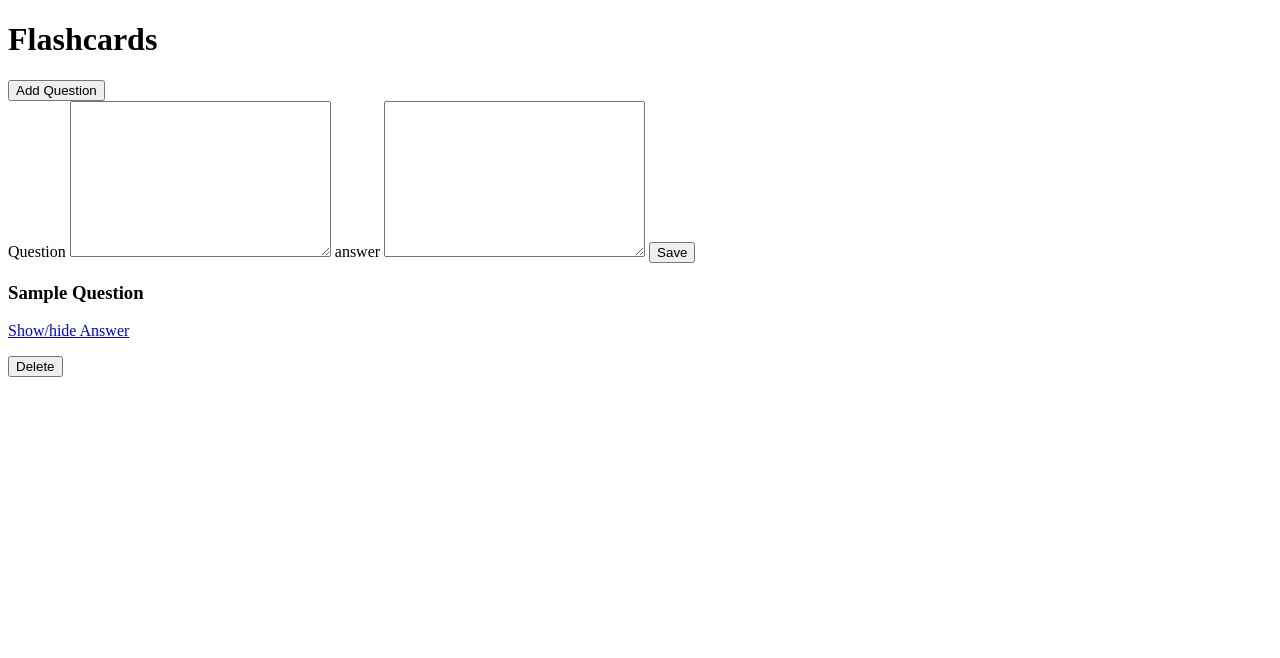
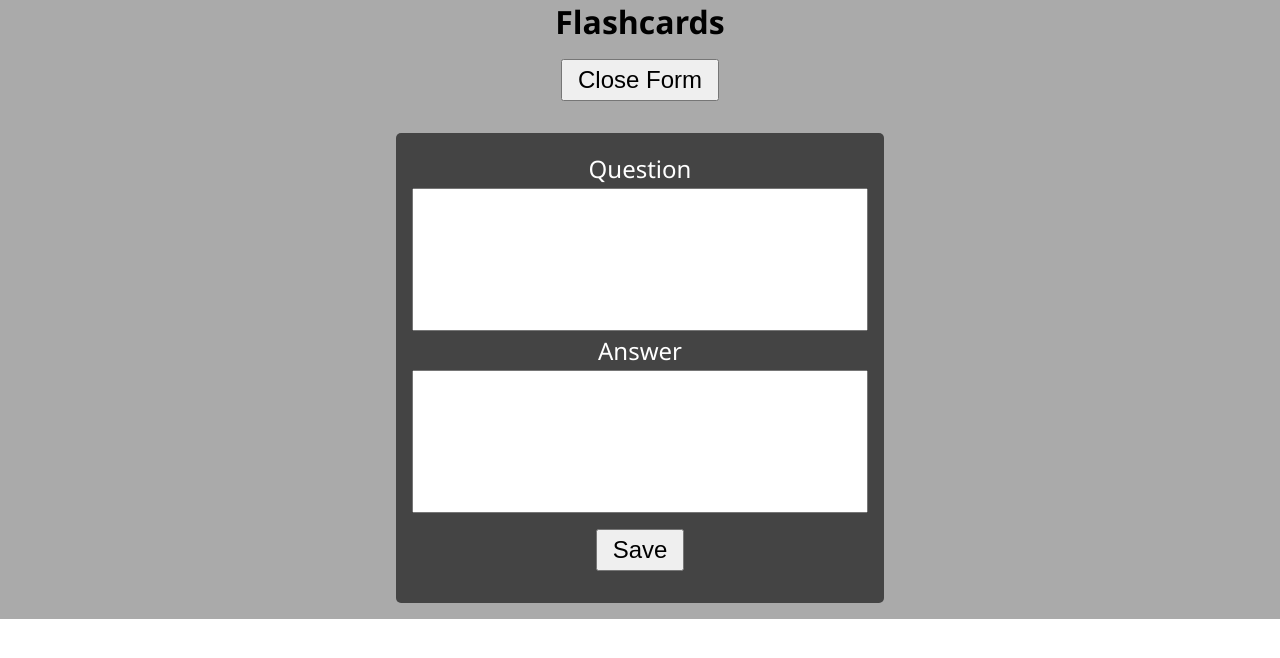
Before and after one commit to acquillac/Flashcards, a plain HTML site: page index.html in a window 1280 px wide. Both pictures are taken after a click on the button "Add Question". Drawn offline with Linux system fonts and the light colour scheme.

Commit message:
question-form

```diff
--- a/app.js
+++ b/app.js
@@ -0,0 +1,16 @@
+const openForm = document.querySelector('.question-btn'),
+      questionForm = document.querySelector('.question-form');
+
+// open/close question form
+openForm.addEventListener('click', (e) => {
+
+  if ( questionForm.style.display === 'flex' ) {
+      questionForm.style.display = 'none';
+      e.target.innerHTML = 'Add Question';
+  }
+  else {
+      questionForm.style.display = 'flex';
+      e.target.innerHTML = 'Close Form';
+  }
+
+})
--- a/index.html
+++ b/index.html
@@ -4,27 +4,30 @@
   <meta charset="UTF-8">
   <meta http-equiv="X-UA-Compatible" content="IE=edge">
   <meta name="viewport" content="width=device-width, initial-scale=1.0">
+  <link rel="stylesheet" href="style.css">
   <title>Flashcards</title>
 </head>
 <body>
 
-  <h1>Flashcards</h1>
+  <div class="container">
+    <h1 id="logo">Flashcards</h1>
 
-  <div class="question-container">
-    <button class="question-btn">Add Question</button>
-    <div class="question-form">
-      <label for="question">Question</label>
-      <textarea class="input-question" cols="30" rows="10"></textarea>
-      <label for="answer">answer</label>
-      <textarea class="input-answer" cols="30" rows="10"></textarea>
-      <button class="save">Save</button>
+    <div class="question-container">
+      <button class="question-btn">Add Question</button>
+      <div class="question-form">
+        <label for="question">Question</label>
+        <textarea class="input-question" cols="30" rows="5"></textarea>
+        <label for="answer">Answer</label>
+        <textarea class="input-answer" cols="30" rows="5"></textarea>
+        <button class="save">Save</button>
+      </div>
     </div>
   </div>
 
   <div class="flash-card">
     <h3 class="display-question">Sample Question</h3>
     <a class="show-hide" href="#">Show/hide Answer</a>
-    <p class="answer"></p>
+    <p class="answer">Here is a sample answer</p>
     <button class="delete-card">Delete</button>
   </div>
 
--- a/style.css
+++ b/style.css
@@ -0,0 +1,71 @@
+*{
+  margin: 0;
+  padding: 0;
+  box-sizing: border-box;
+}
+
+body{
+  font-family: 'Segoe UI', Tahoma, Geneva, Verdana, sans-serif;
+}
+
+
+
+label{
+  font-size: 1.5rem;
+  padding: 3px;
+  color: #fff;
+}
+
+textarea{
+  font-size: 1.5rem;
+  padding: 3px;
+  resize: none;
+}
+textarea:focus{
+  outline: none;
+}
+
+
+/* buttons */
+.question-btn,
+.save{
+  display: block;
+  width: 1;
+  margin: 1rem;
+  padding: 5px 15px;
+  font-size: 1.5rem;
+}
+
+
+/* question feilds */
+.question-container,
+.container{
+  display: flex;
+  flex-direction: column;
+  justify-content: center;
+  align-items: center;
+}
+
+.container{
+  min-height: 50vh;
+  background: rgb(170, 170, 170);
+}
+
+.question-form{
+  display: none;
+  flex-direction: column;
+  justify-content: center;
+  align-items: center;
+  background-color: #444;
+  min-width: 400px;
+  padding: 1rem;
+  margin: 1rem;
+  border-radius: 5px;
+}
+
+
+
+
+
+
+.flash-card{display: none;}
```
